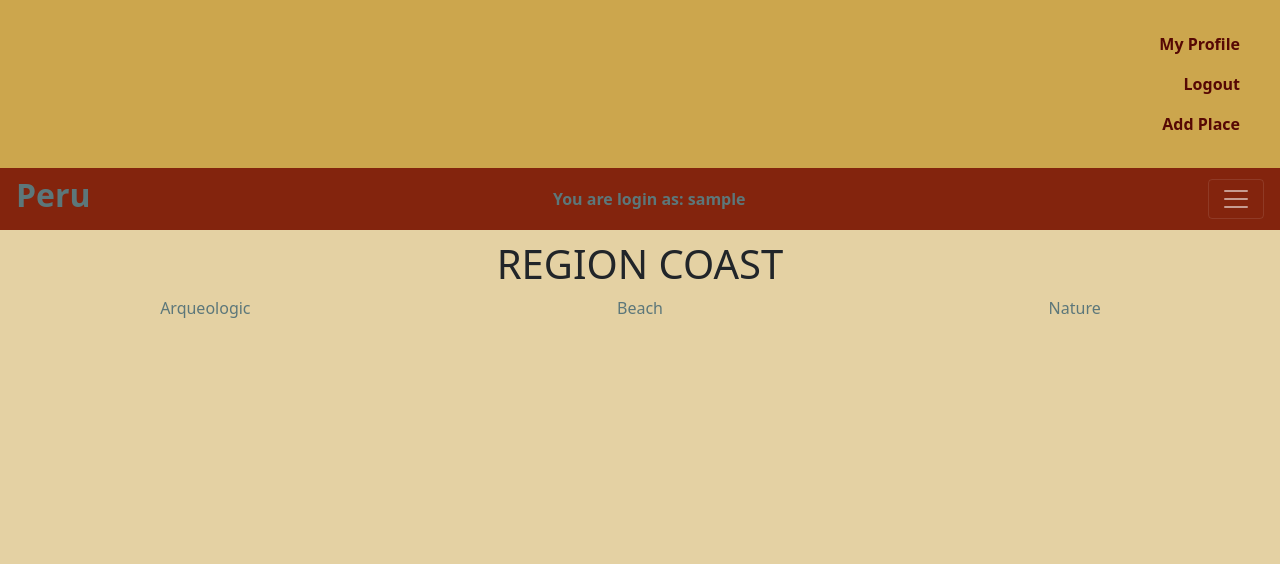
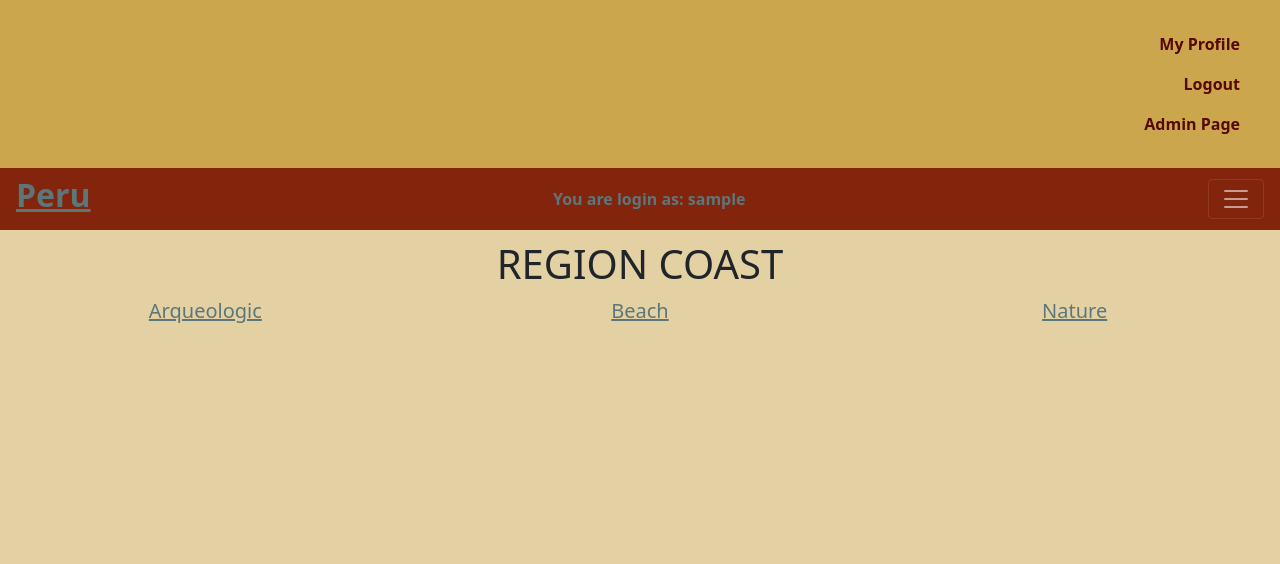
Before and after one commit to IvetteMcDermott/PP4Django-PeruExperience, a Django app: page /home/coast/ in a window 1280 px wide, after a click that opens the changed part. Shown: the top 564 px of the page. Run offline with Django 3.2, Linux system fonts and the light colour scheme; the visitor is signed in with stand-in values (Sample User, id 1); data that the repository does not hold is empty; some libraries are stand-ins or nearby versions.

Commit message:
Rename of AddPlace to Admin Page

```diff
--- a/peru_exp_app/urls.py
+++ b/peru_exp_app/urls.py
@@ -5,7 +5,7 @@ from . import views
 urlpatterns = [
     path('', views.landing_page, name='home'),
     path('profile/', views.profile, name='profile'),
-    path('addplace/', views.AddPlace.as_view(), name='add_place'),
+    path('adminpage/', views.AdminPage.as_view(), name='admin_page'),
     path('searchplace/', views.SearchResults, name='search_place'),
     path('home/coast/', views.Coast.as_view(), name='coast_places_display'),
     path('home/coast/arqueologic', views.ArqueologicCoast.as_view(), name='arqueologic_coast_places_display'),
--- a/peru_exp_app/views.py
+++ b/peru_exp_app/views.py
@@ -237,11 +237,11 @@ def comment_update_view(request, slug, pk):
         comment = Comment.objects.get(id=pk)
         comment.body = body
         comment.save()
-
         place = comment.place_id
         place_info = PlacesList.objects.all()
         place_slug = get_object_or_404(place_info, pk=int(place))
         slug = place_slug.slug
+
     return redirect(request.META.get('HTTP_REFERER'))
 
 
@@ -263,9 +263,9 @@ def comment_delete_view(request, slug, pk):
 """ VIEWS FOR ADMIN FUNCTIONALITY IN THE HTML """
 
 
-class AddPlace(LoginRequiredMixin, CreateView):
+class AdminPage(LoginRequiredMixin, CreateView):
     """ VIEW FOR ADD A NEW PLACE-POST """
-    template_name = 'add_place.html'
+    template_name = 'admin_page.html'
     model = PlacesList
     form_class = AddPlacesForm
 
--- a/static/css/style.css
+++ b/static/css/style.css
@@ -35,9 +35,18 @@ body {
 
 /* General Styling */
 
-a {
-    text-decoration: none;
-    color: #5c777a !important;
+.a-css {
+    font-size: 20px;
+    color: #5c777a;
+}
+
+.a-css:hover {
+    color:rgb(104, 10, 10) !important;
+    font-weight: 900 !important;
+}
+
+.a-css:visited {
+    color: #b36e08;
 }
 
 #regions {
@@ -125,10 +134,3 @@ img{
     margin:0;
     height: 2em;
 }
-
-/* ------------------branch work----------------------------------------*/
-
-.form_section {
-    width: 80%;
-
-}
--- a/templates/base.html
+++ b/templates/base.html
@@ -39,7 +39,7 @@
                     </a>
                         {% if request.user.is_superuser %}
                             <a class="nav-item">
-                                <a class="nav-link" href="{% url 'add_place' %}">Add Place</a>
+                                <a class="nav-link" href="{% url 'admin_page' %}" target="_blank">Admin Page</a>
                             </a>
 
                         {% endif %}
--- a/templates/region_coast.html
+++ b/templates/region_coast.html
@@ -6,9 +6,9 @@
     <h1> REGION COAST </h1>
 
     <div class="row">
-    <div class="col"><a href="{% url 'arqueologic_coast_places_display' %}">Arqueologic</a></h2></div>
-    <div class="col"><a href="{% url 'beach_coast_places_display' %}">Beach</a></h2></div>
-    <div class="col"><a href="{% url 'nature_coast_places_display' %}">Nature</a></h2></div>
+    <div class="col"><a href="{% url 'arqueologic_coast_places_display' %}" class="a-css">Arqueologic</a></div>
+    <div class="col"><a href="{% url 'beach_coast_places_display' %}" class="a-css">Beach</a></div>
+    <div class="col"><a href="{% url 'nature_coast_places_display' %}" class="a-css">Nature</a></div>
     </div>
     <br/>
 </center>
```
Also changed, not shown: templates/admin_page.html (renamed from templates/add_place.html, +10 -4 lines), templates/place_information.html (+16 -12 lines).
